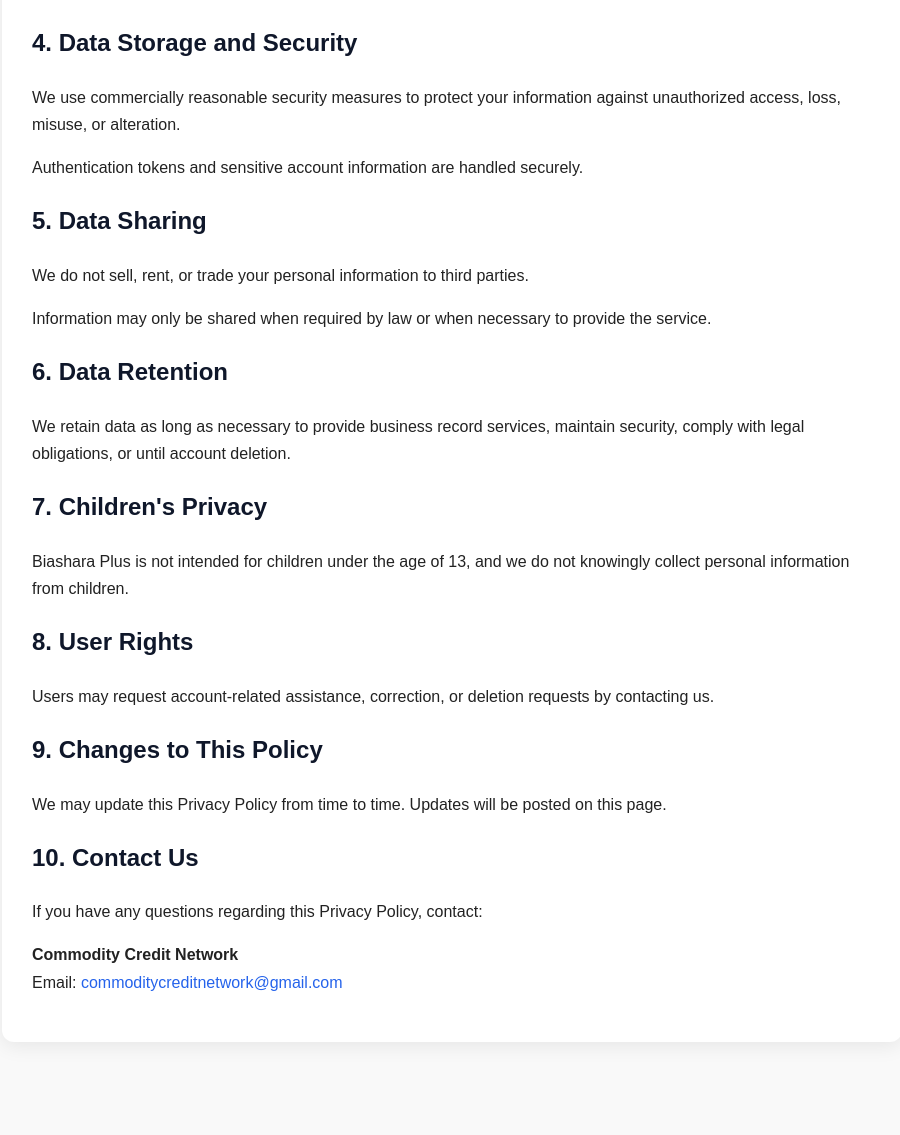
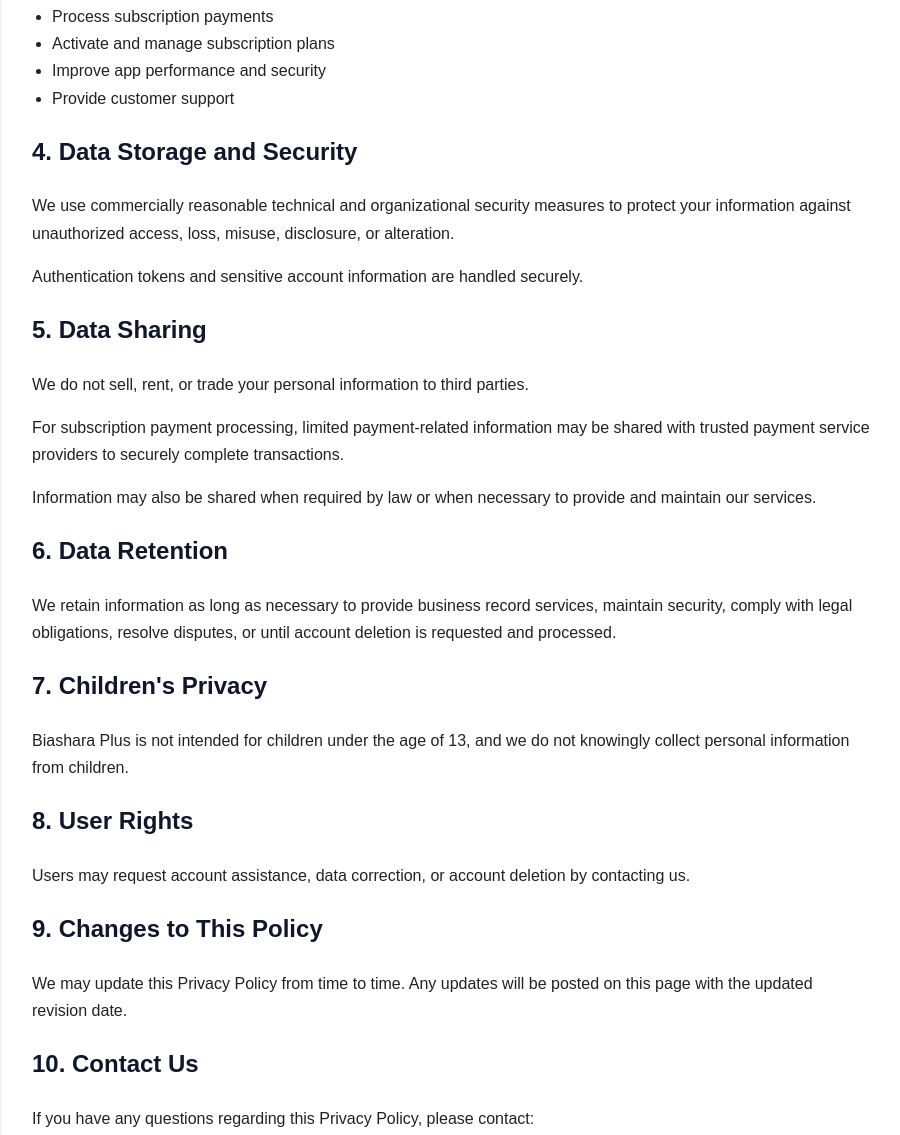
Before and after one commit to ccn-platform/cc-smart-system, a website: page views/privacy-policy.html in a window 1280 px wide. Shown: the part 1171-2306 px from the top of the page, without its empty margins (188-1088 px from the left). Before the commit the page ends 2243 px from the top, so only its background shows below. Drawn offline with Linux system fonts and the light colour scheme.

Commit message:
Update privacy-policy.html

```diff
--- a/views/privacy-policy.html
+++ b/views/privacy-policy.html
@@ -1,4 +1,4 @@
-<!DOCTYPE html>
+ <!DOCTYPE html>
 <html lang="en">
 <head>
   <meta charset="UTF-8" />
@@ -56,8 +56,8 @@
       Commodity Credit Network ("we", "our", or "us")
       operates the Biashara Plus mobile application.
       This Privacy Policy explains how we collect,
-      use, store, and protect your information when
-      you use our application.
+      use, store, protect, and share your information
+      when you use our application.
     </p>
 
     <h2>1. Information We Collect</h2>
@@ -75,6 +75,7 @@
       <li>Customer names and phone numbers entered by business owners for record-keeping</li>
       <li>Loan/debt tracking information entered by business owners</li>
       <li>Device authentication tokens</li>
+      <li>Subscription payment transaction information (such as payment reference, selected subscription plan, and payment status)</li>
     </ul>
 
     <h2>2. Camera and Gallery Access</h2>
@@ -88,7 +89,7 @@
 
     <p>
       We do not use camera or gallery access for surveillance,
-      advertising, or unrelated tracking.
+      advertising, or unrelated tracking purposes.
     </p>
 
     <h2>3. How We Use Your Information</h2>
@@ -102,6 +103,8 @@
       <li>Track sales and business reports</li>
       <li>Record business cash flow</li>
       <li>Help business owners manage customer debt records</li>
+      <li>Process subscription payments</li>
+      <li>Activate and manage subscription plans</li>
       <li>Improve app performance and security</li>
       <li>Provide customer support</li>
     </ul>
@@ -109,34 +112,41 @@
     <h2>4. Data Storage and Security</h2>
 
     <p>
-      We use commercially reasonable security measures
-      to protect your information against unauthorized
-      access, loss, misuse, or alteration.
+      We use commercially reasonable technical and organizational
+      security measures to protect your information against
+      unauthorized access, loss, misuse, disclosure, or alteration.
     </p>
 
     <p>
-      Authentication tokens and sensitive account
-      information are handled securely.
+      Authentication tokens and sensitive account information
+      are handled securely.
     </p>
 
     <h2>5. Data Sharing</h2>
 
     <p>
-      We do not sell, rent, or trade your personal
-      information to third parties.
+      We do not sell, rent, or trade your personal information
+      to third parties.
     </p>
 
     <p>
-      Information may only be shared when required
-      by law or when necessary to provide the service.
+      For subscription payment processing, limited payment-related
+      information may be shared with trusted payment service
+      providers to securely complete transactions.
+    </p>
+
+    <p>
+      Information may also be shared when required by law
+      or when necessary to provide and maintain our services.
     </p>
 
     <h2>6. Data Retention</h2>
 
     <p>
-      We retain data as long as necessary to provide
+      We retain information as long as necessary to provide
       business record services, maintain security,
-      comply with legal obligations, or until account deletion.
+      comply with legal obligations, resolve disputes,
+      or until account deletion is requested and processed.
     </p>
 
     <h2>7. Children's Privacy</h2>
@@ -150,22 +160,23 @@
     <h2>8. User Rights</h2>
 
     <p>
-      Users may request account-related assistance,
-      correction, or deletion requests by contacting us.
+      Users may request account assistance, data correction,
+      or account deletion by contacting us.
     </p>
 
     <h2>9. Changes to This Policy</h2>
 
     <p>
       We may update this Privacy Policy from time to time.
-      Updates will be posted on this page.
+      Any updates will be posted on this page with the
+      updated revision date.
     </p>
 
     <h2>10. Contact Us</h2>
 
     <p>
       If you have any questions regarding this Privacy Policy,
-      contact:
+      please contact:
     </p>
 
     <p>
```
